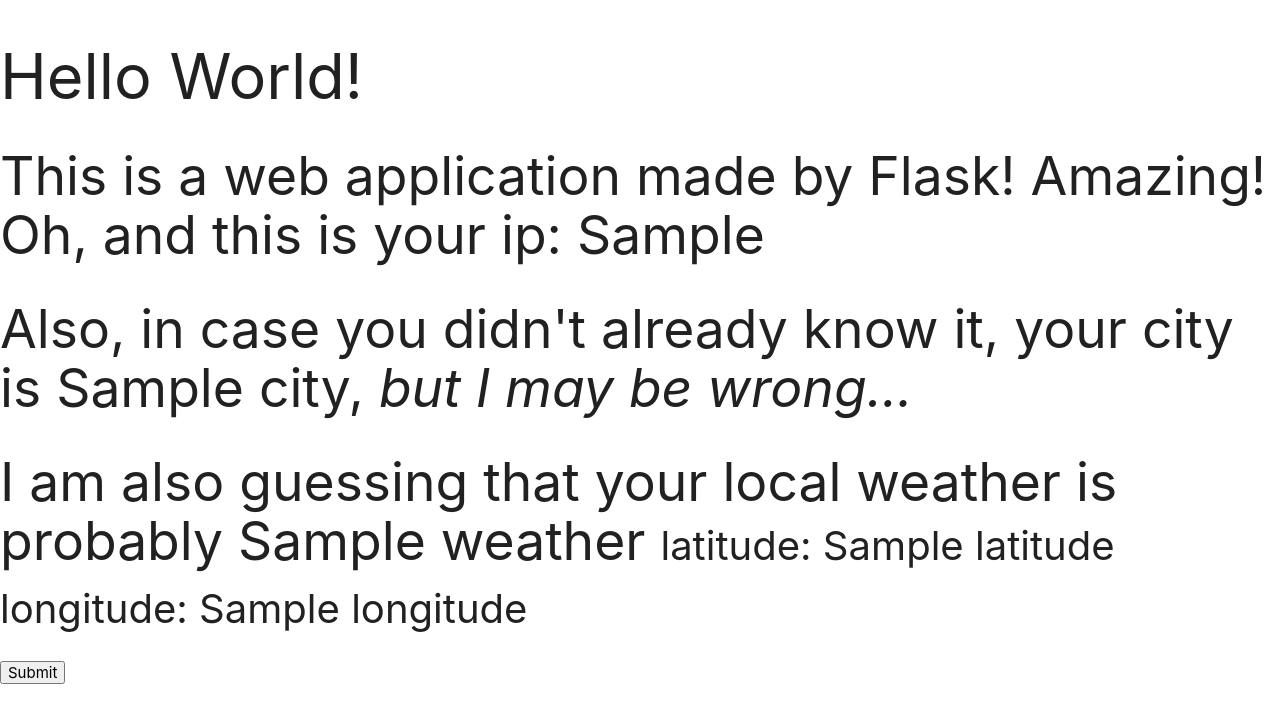
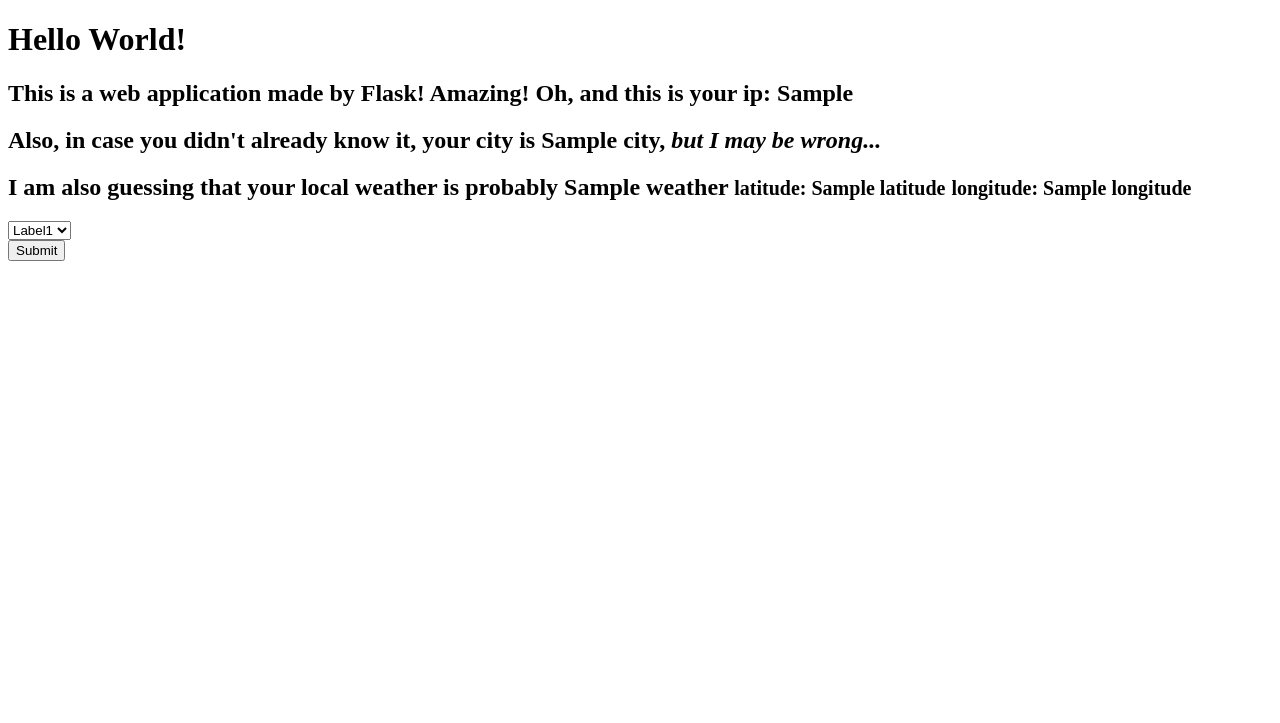
Before and after one commit to Omar-kh/flask-weather, a Flask app: template templates/index.html in a window 1280 px wide. Shown: the top 723 px of the page. Run offline with Flask 2, Linux system fonts and the light colour scheme; the template is opened without the code that fills it: values that come from a table or form of the project are taken from there, most other values are stand-ins (such as "Sample title", 1, 10 or a date in 2020).

Commit message:
revert back to raw html

```diff
--- a/templates/index.html
+++ b/templates/index.html
@@ -4,10 +4,6 @@
     <meta charset="UTF-8" />
     <meta name="viewport" content="width=device-width, initial-scale=1.0" />
     <meta http-equiv="X-UA-Compatible" content="ie=edge" />
-    <link
-      rel="stylesheet"
-      href="https://cdnjs.cloudflare.com/ajax/libs/materialize/1.0.0/css/materialize.min.css"
-    />
     <title>Flask app</title>
   </head>
   <body>
@@ -26,10 +22,10 @@
       <small>longitude: {{ longitude }}</small>
     </h2>
     <form action="" , method="POST">
-      <div class="input-field">
+      <div>
         {{ form.city }}
       </div>
-      <div class="input-field browser-default">
+      <div>
         {{ form.submit }}
       </div>
     </form>
```
